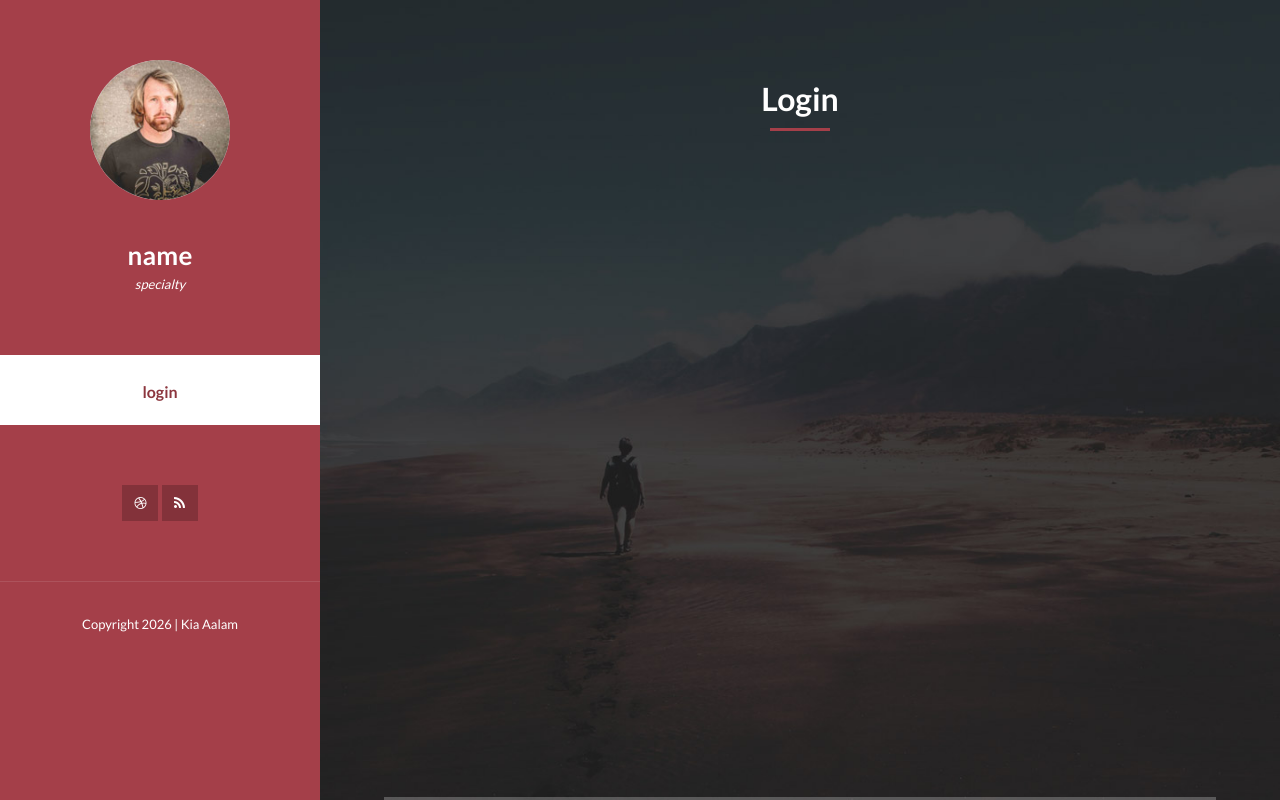
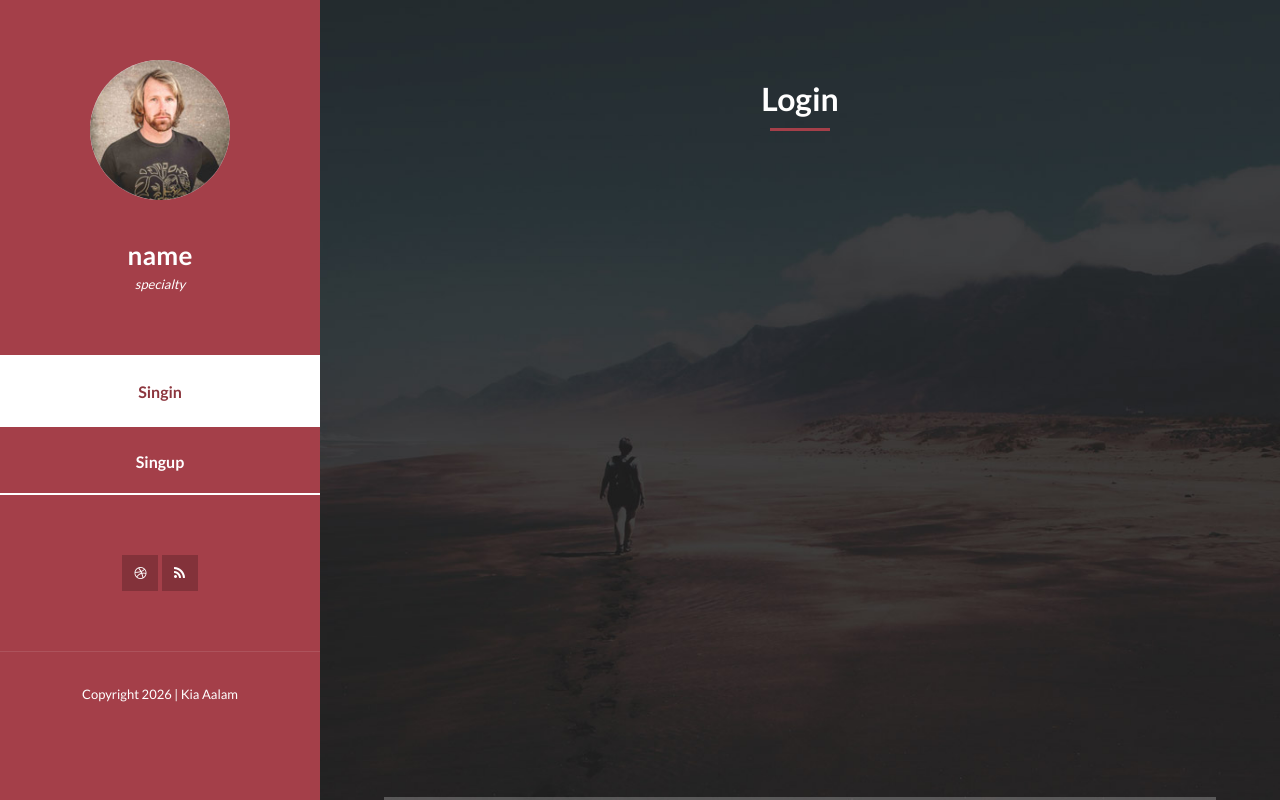
Before and after one commit to Kia-Aalam/ProfileManager, a Django app: page / in a window 1280 px wide. Run offline with Django 5.2, Linux system fonts and the light colour scheme; some libraries are stand-ins or nearby versions.

Commit message:
some changes

```diff
--- a/templates/index.html
+++ b/templates/index.html
@@ -50,7 +50,8 @@ https://templatemo.com/tm-531-reflux
                   <li><a href="#section1">profile</a></li>
                   <li><a href="#section2">logout</a></li>
                 {% else %}
-                  <li><a href="#section3">login</a></li>
+                  <li><a href="#section3">Singin</a></li>
+                  <li><a href="#section3">Singup</a></li>
                 {% endif %}
               </ul>
             </nav>
@@ -75,12 +76,13 @@ https://templatemo.com/tm-531-reflux
         <div class="container">
           <div class="section-heading">
             {% if profile.models %}
-              <h2>profile</h2>
+                <h2>profile</h2>
+                <div class="line-dec"></div>
             {% else %}
-              <h2>Login</h2>
+                <h2>Login</h2>
+                <div class="line-dec"></div>
             {% endif %}
-            <div class="line-dec"></div>
-            <!-- // -->
+
           </div>
         </div>
       </section>
```
